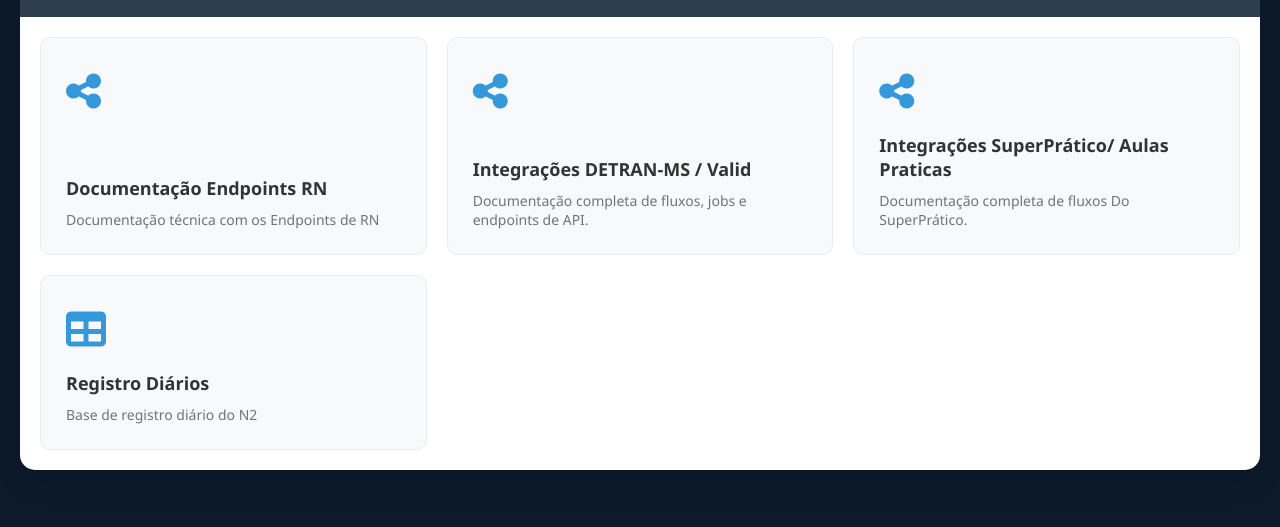
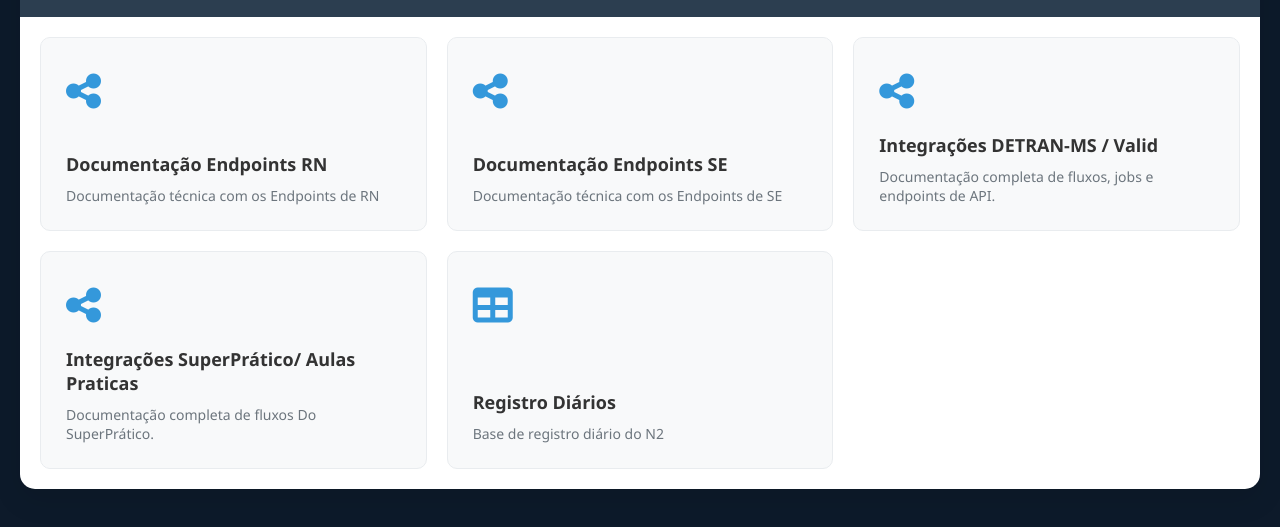
Before and after one commit to davidtottenhamroc-a11y/Base-n2-new, a website: page menu.html in a window 1280 px wide. Shown: the part 173-700 px from the top of the page. Drawn offline with Linux system fonts and the light colour scheme.

Commit message:
Update menu.html

```diff
--- a/menu.html
+++ b/menu.html
@@ -131,6 +131,13 @@
                         <p class="card-description">Documentação técnica com os Endpoints de RN</p>
                     </div>
                 </a>
+                <a href="Sergipe.html" class="menu-card">
+                    <div class="card-icon"><i class="fas fa-share-alt"></i></div>
+                    <div>
+                        <h2 class="card-title">Documentação Endpoints SE</h2>
+                        <p class="card-description">Documentação técnica com os Endpoints de SE</p>
+                    </div>
+                </a>
 
                 <a href="mshm.html" class="menu-card">
                     <div class="card-icon"><i class="fas fa-share-alt"></i></div>
@@ -160,4 +167,5 @@
     </div>
 
 </body>
+
 </html>
```
